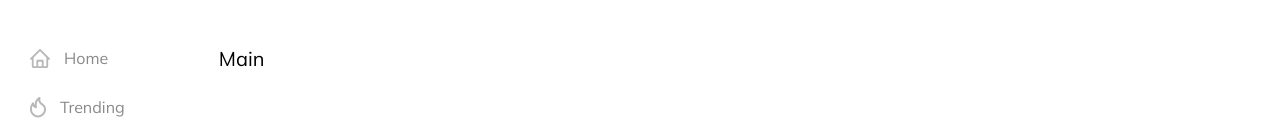
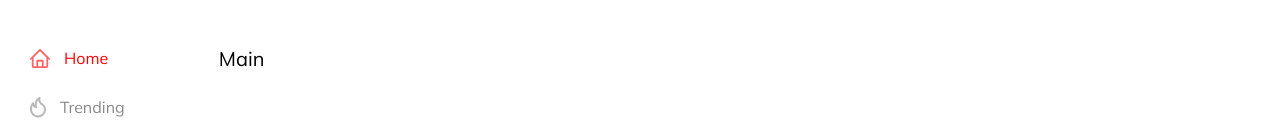
Before and after one commit to dzlek/yt-redesign, a React (Create React App) app: page / in a window 1280 px wide. In both pictures the pointer is over the link "Home". Shown: the part 322-455 px from the top of the page. Built offline with nearby package versions, Linux system fonts and the light colour scheme.

Commit message:
style: add hover navbar

```diff
--- a/src/components/navbar/navbar.scss
+++ b/src/components/navbar/navbar.scss
@@ -18,6 +18,14 @@
       align-items: center;
       gap: 14px;
       cursor: pointer;
+
+      &:hover {
+        fill: var(--icon-color-hover);
+        color: var(--icon-color-hover);
+        p {
+          color: inherit;
+        }
+      }
     }
   }
 }
```
